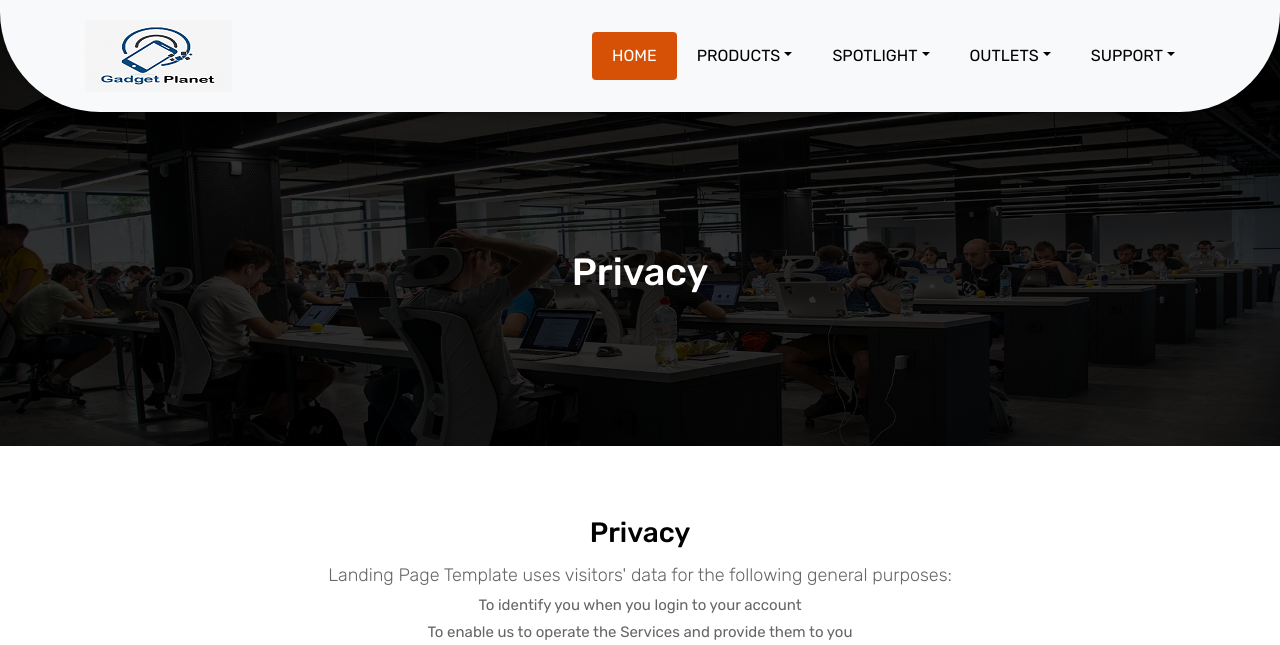
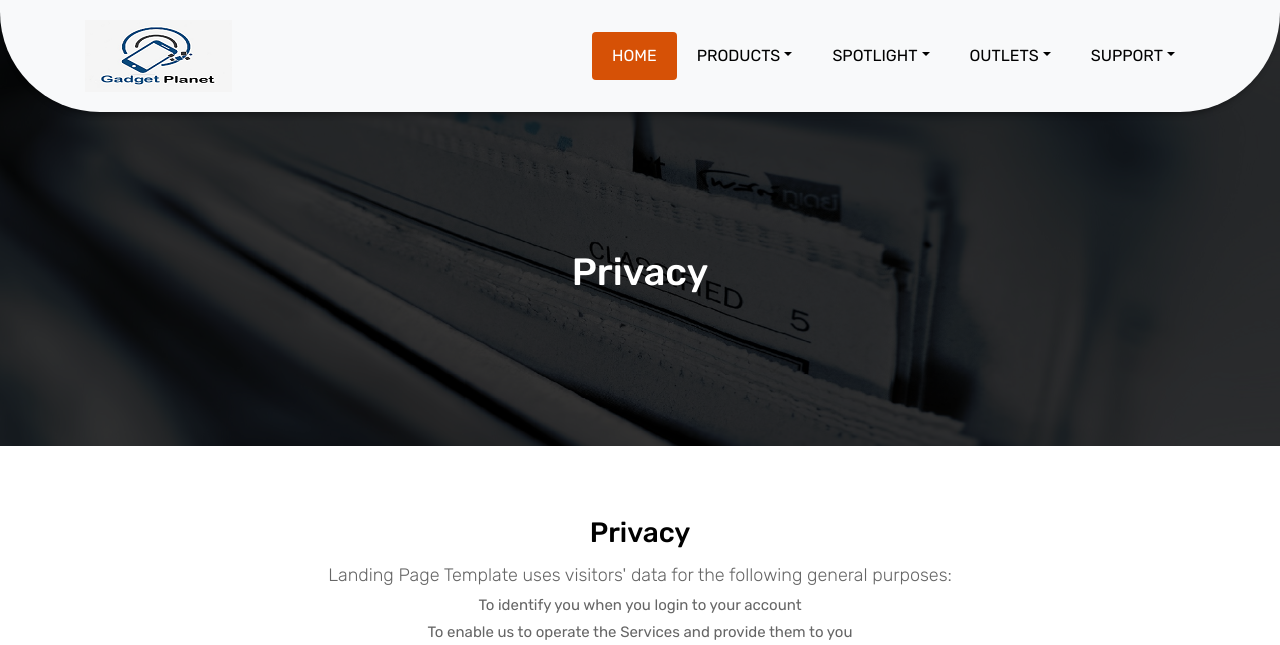
Before and after one commit to microfernandez/gadgets_dinner.github.io, a PHP site: page /privacy.html in a window 1280 px wide. Shown: the top 645 px of the page. Run offline with PHP 8.4, Linux system fonts and the light colour scheme.

Commit message:
change privacy image

```diff
--- a/css/custom.css
+++ b/css/custom.css
@@ -23,6 +23,19 @@
 .page-breadcrumb-contact {
     padding: 250px 0 150px;
     background: url(../images/misc/contact-landing-top.jpg) no-repeat;
+    background-attachment: fixed;
+    background-size: cover;
+    background-position: 0 0;
+    position: relative;
+}
+
+
+/*------------------------------------------------------------------
+    Privacy Page
+-------------------------------------------------------------------*/
+.page-breadcrumb-privacy {
+    padding: 250px 0 150px;
+    background: url(../images/misc/privacy-landing-top.jpg) no-repeat;
     background-attachment: fixed;
     background-size: cover;
     background-position: 0 0;
--- a/privacy.html
+++ b/privacy.html
@@ -91,7 +91,7 @@
 		<!-- End header -->
 
 		<!-- Start All Pages -->
-		<div class="all-page-title page-breadcrumb-contact">
+		<div class="all-page-title page-breadcrumb-privacy">
 			<div class="container text-center">
 				<div class="row">
 					<div class="col-lg-12">
```
Also changed, not shown: images/misc/privacy-landing-top.jpg (added).
